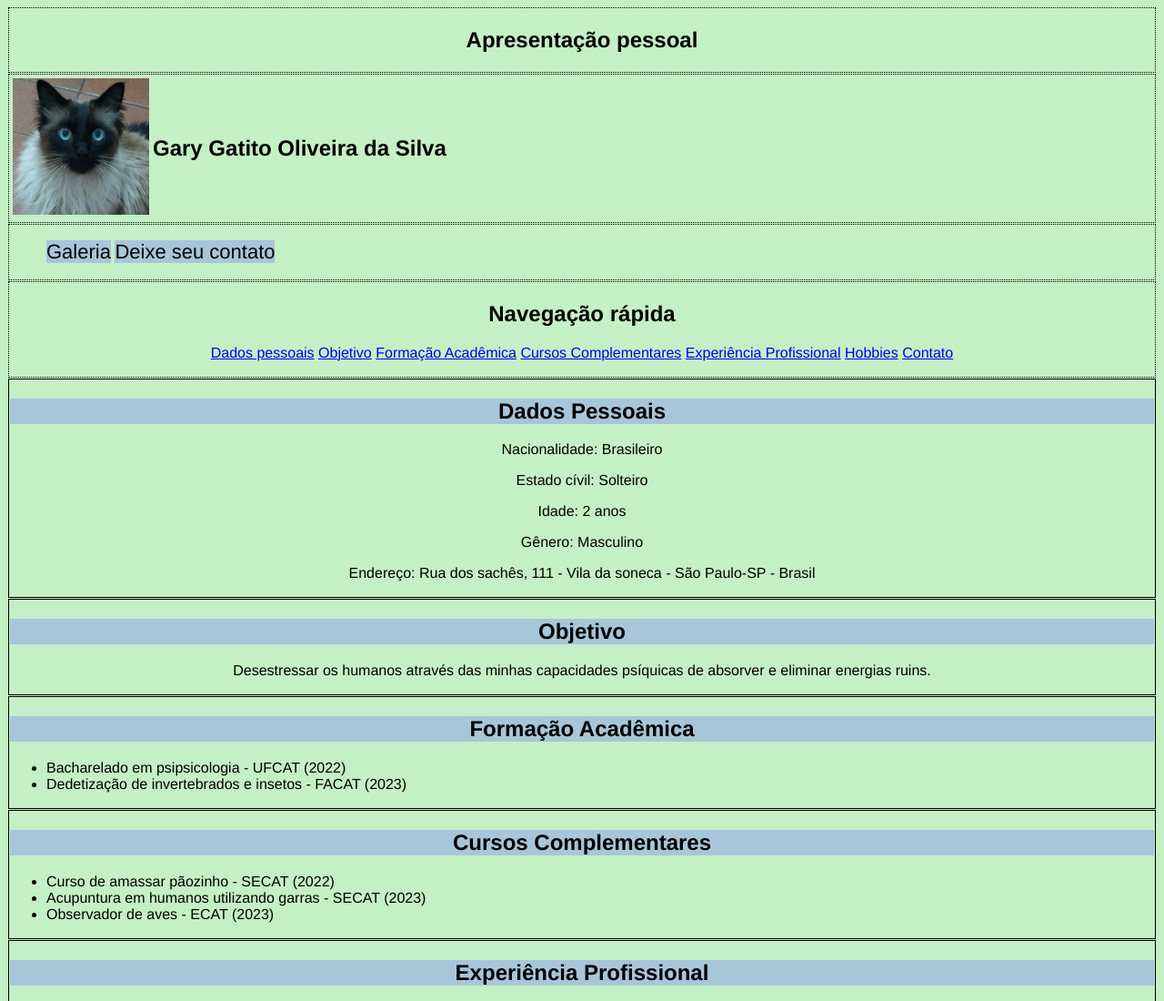
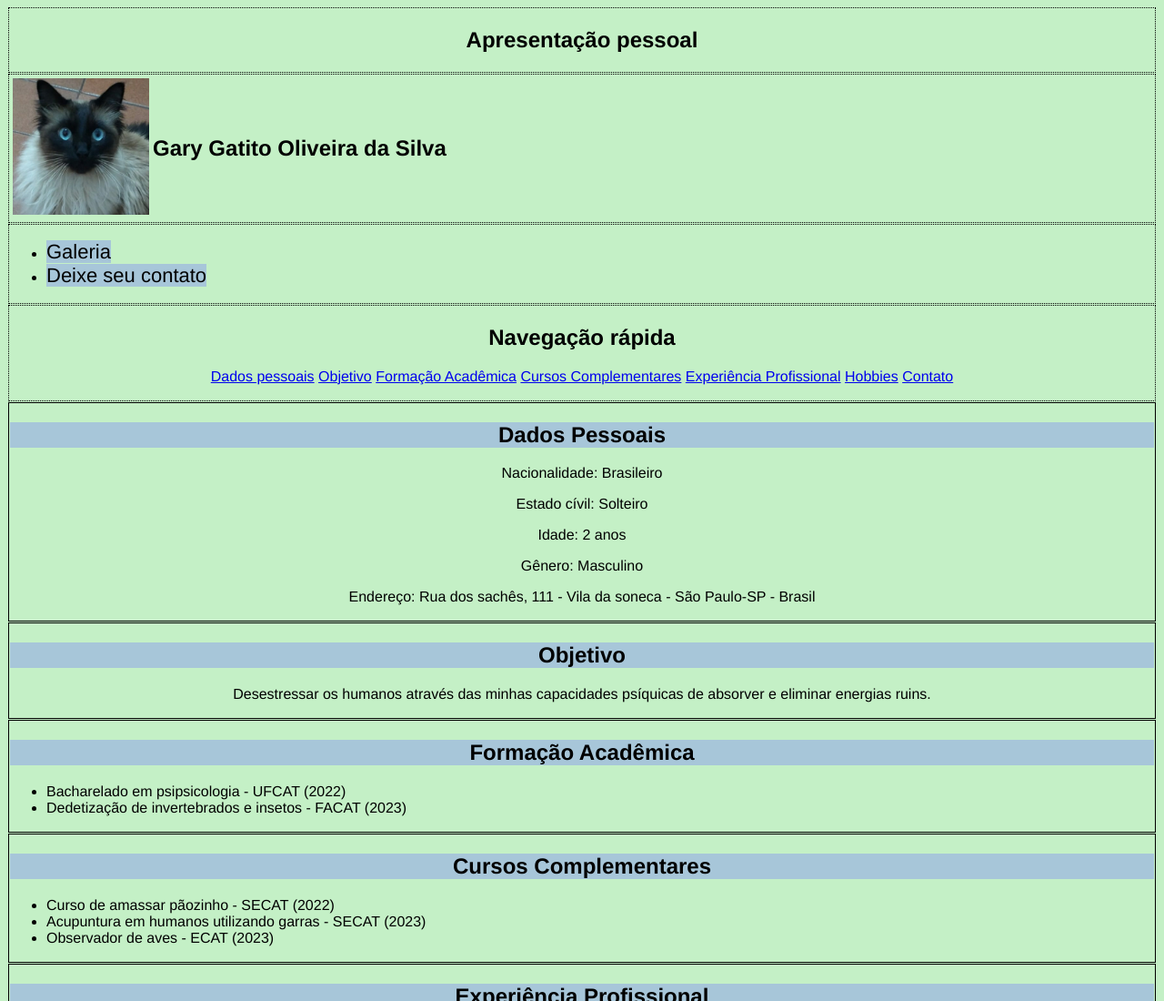
Before and after one commit to LuizMiguelVS/LuizMiguelVS.github.io, a plain HTML site: page Trabalho1/index.html in a window 1280 px wide. Shown: the top 1100 px of the page at 91% size. Drawn offline with Linux system fonts and the light colour scheme.

Commit message:
Update index.html

```diff
--- a/Trabalho1/index.html
+++ b/Trabalho1/index.html
@@ -24,8 +24,8 @@
         <section>
             <nav>
                 <ul>
-                    <a class="botoes" href="Galeria.html">Galeria</a>
-                    <a class="botoes" href="Contato.html">Deixe seu contato</a>
+                   <li> <a class="botoes" href="Galeria.html">Galeria</a></li>
+                   <li> <a class="botoes" href="Contato.html">Deixe seu contato</a></li>
                 </ul>
             </nav>
         </section>
```
